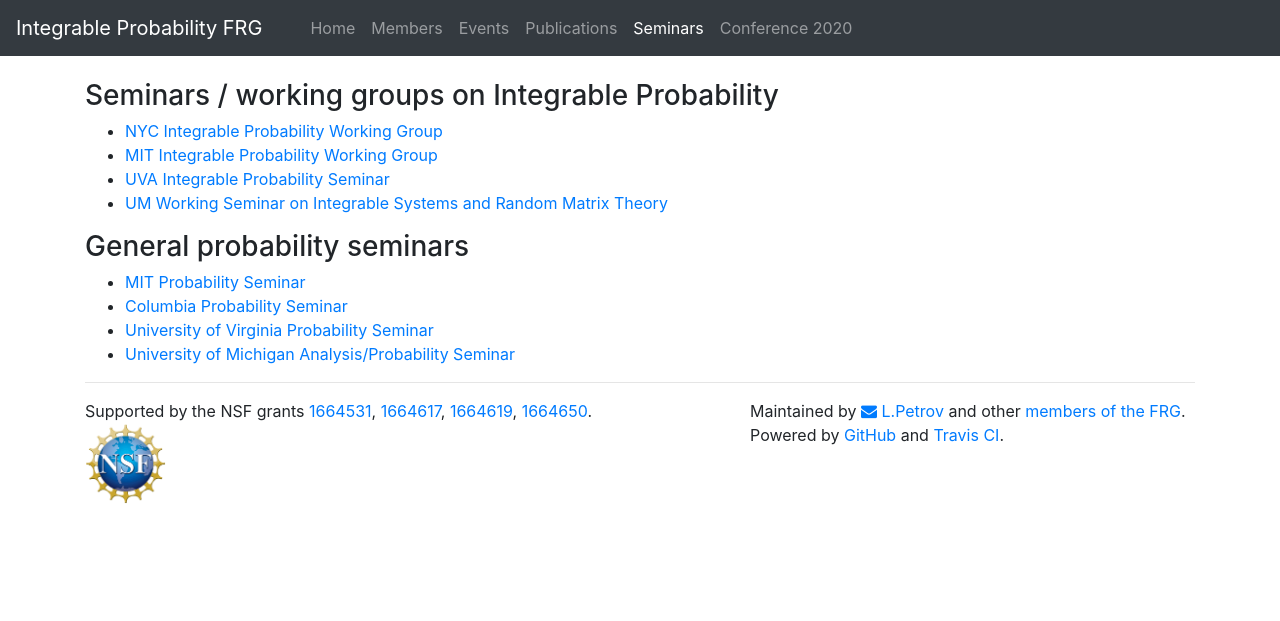
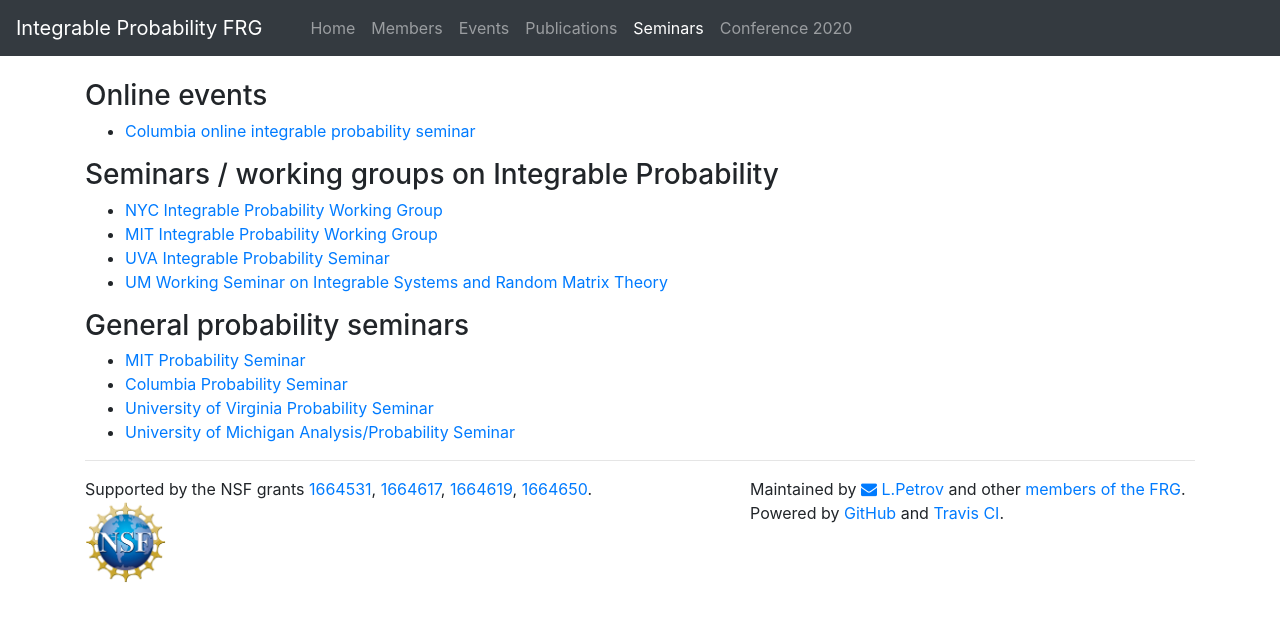
Before and after one commit to int-prob/int-prob-code, a Jekyll site: the page built from courses.md, in a window 1280 px wide. Shown: the top 621 px of the page. Built offline with Jekyll 4.4.1, drawn with Linux system fonts in a browser that asks for light colours; nearby versions of some CDN libraries.

Commit message:
Update courses.md

```diff
--- a/courses.md
+++ b/courses.md
@@ -5,8 +5,9 @@ nav_order: 22
 nav_id: Seminars
 ---
 
+## Online events
 
-
+- [Columbia online integrable probability seminar](http://www.math.columbia.edu/department/probability/seminar/prob_sem_global.html)
 
 ## Seminars / working groups on Integrable Probability
 
```
